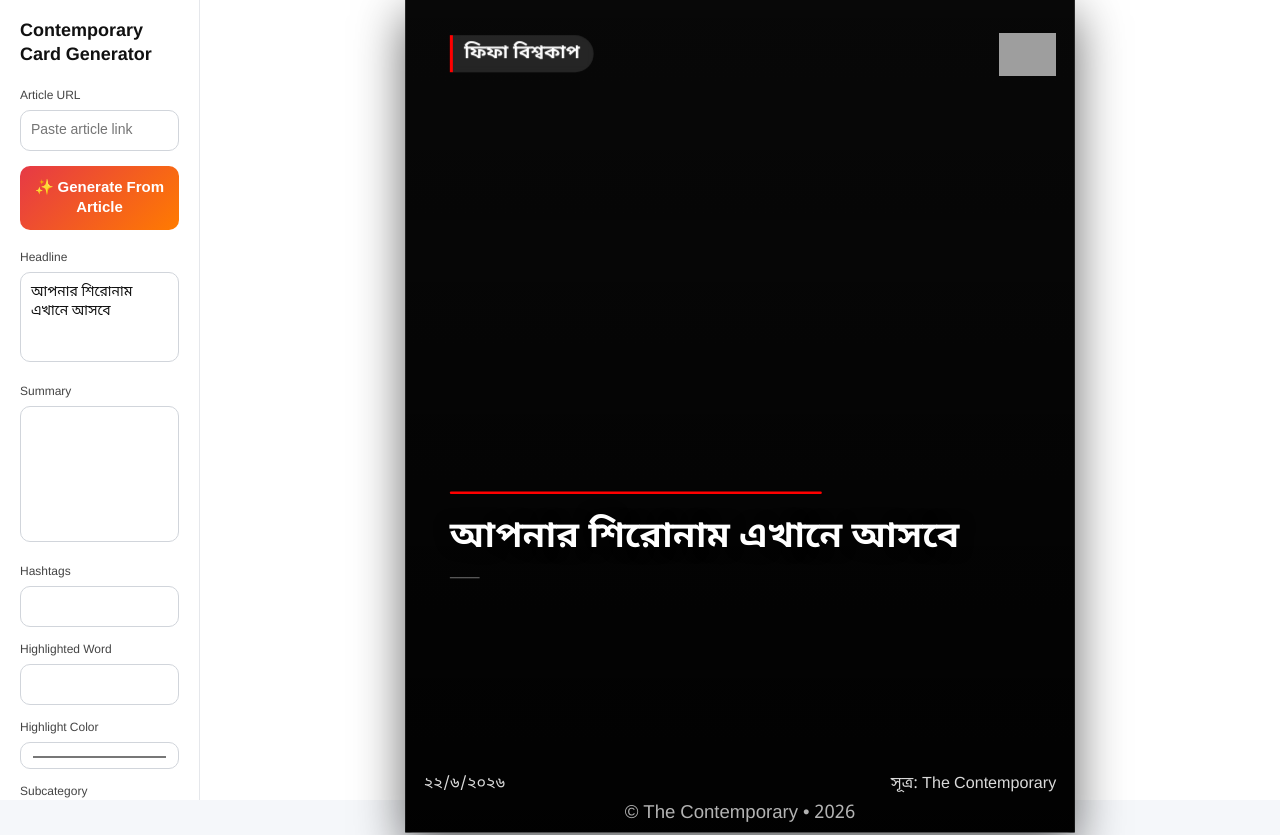
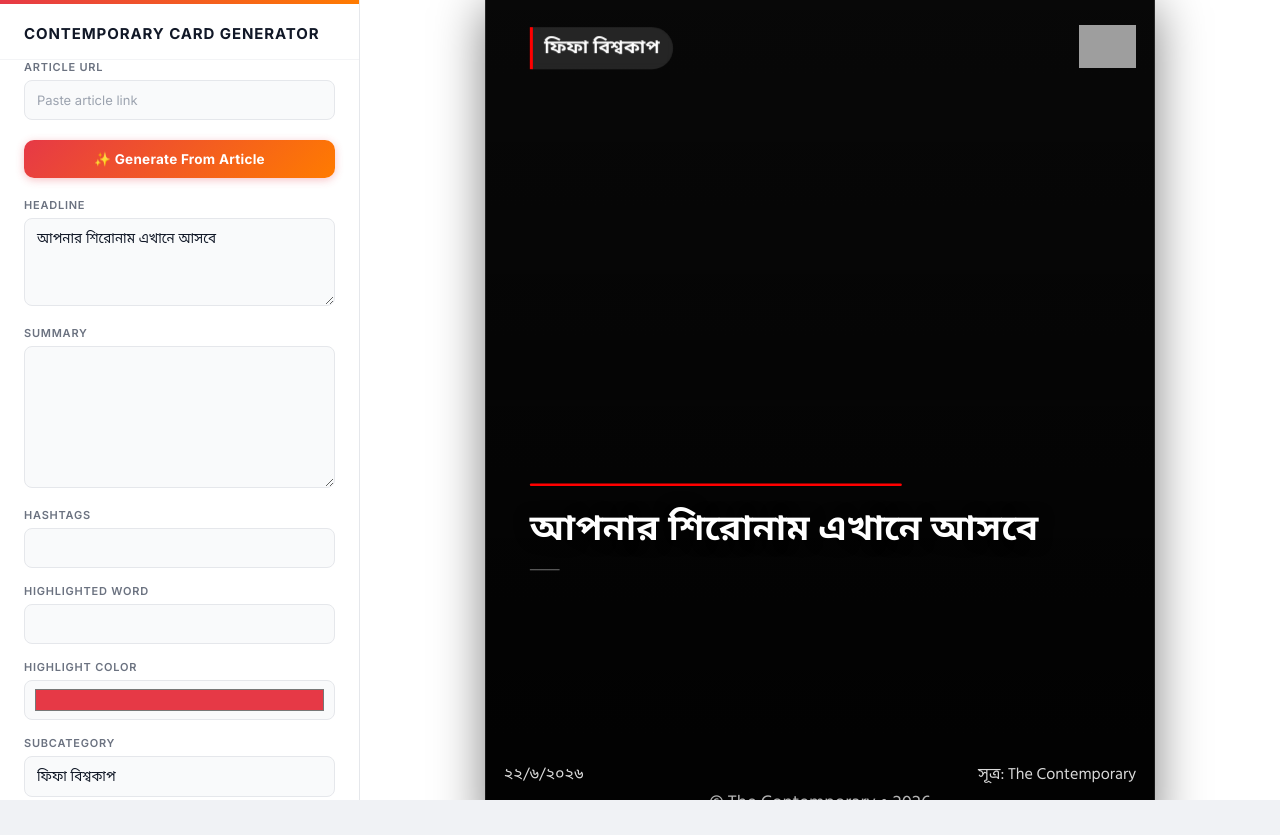
Before and after one commit to Sumaiya-Tabassum42/manual_temp, a React (Vite) app: page / in a window 1280 px wide. Shown: the top 835 px of the page. After the commit the page ends 800 px from the top, so only its background shows below. Built offline with nearby package versions, Linux system fonts and the light colour scheme; grey boxes are pictures that could not be loaded.

Commit message:
Update index.css

```diff
--- a/src/index.css
+++ b/src/index.css
@@ -1,160 +1,232 @@
+@import url('https://fonts.googleapis.com/css2?family=Inter:wght@400;500;600;700&family=Hind+Siliguri:wght@400;500;600;700&family=Noto+Sans+Bengali:wght@400;500;600;700&display=swap');
 
+/* ─── RESET ─── */
 * {
   margin: 0;
   padding: 0;
   box-sizing: border-box;
+}
+
+/* ─── CARD EXPORT (unchanged) ─── */
+#export-card {
+  width: 1080px;
+  height: 1350px;
   font-family: "Hind Siliguri", "Noto Sans Bengali", sans-serif;
 }
 
-#export-card {
-
-width:1080px;
-height:1350px;
-
-font-family:
-"Hind Siliguri",
-"Noto Sans Bengali",
-sans-serif;
-
-}
-
+/* ─── BODY ─── */
 body {
-  background: #f5f7fa;
-
-
+  background: #f0f2f5;
+  font-family: "Inter", "Hind Siliguri", "Noto Sans Bengali", sans-serif;
   -webkit-font-smoothing: antialiased;
   -moz-osx-font-smoothing: grayscale;
   text-rendering: geometricPrecision;
+  color: #111827;
 }
 
-.generate-btn{
-
-width:100%;
-
-padding:12px;
-
-margin-bottom:20px;
-
-border:none;
-
-border-radius:10px;
-
-background:
-linear-gradient(
-135deg,
-#E63946,
-#ff7b00
-);
-
-color:white;
-
-font-weight:700;
-
-cursor:pointer;
-
-font-size:15px;
-
-}
-
-
-.generate-btn:disabled{
-
-opacity:.5;
-
-cursor:not-allowed;
-
-}
-
-/* LAYOUT */
+/* ─── LAYOUT ─── */
 .app-container {
   display: flex;
   height: 100vh;
+  overflow: hidden;
 }
 
-/* LEFT PANEL */
+/* ─── LEFT PANEL ─── */
 .editor {
-  width: 380px;
+  width: 360px;
+  min-width: 360px;
   background: #ffffff;
   border-right: 1px solid #e5e7eb;
-  padding: 20px;
+  padding: 0;
   overflow-y: auto;
+  display: flex;
+  flex-direction: column;
+  box-shadow: 2px 0 12px rgba(0, 0, 0, 0.06);
+}
+
+/* Panel header bar */
+.editor::before {
+  content: '';
+  display: block;
+  height: 4px;
+  background: linear-gradient(90deg, #E63946, #ff7b00);
+  flex-shrink: 0;
 }
 
 .panel-title {
-  font-size: 18px;
-  margin-bottom: 20px;
-  color: #111;
+  font-family: "Inter", sans-serif;
+  font-size: 15px;
+  font-weight: 700;
+  letter-spacing: 0.01em;
+  color: #111827;
+  padding: 20px 24px 16px;
+  border-bottom: 1px solid #f3f4f6;
+  text-transform: uppercase;
+  letter-spacing: 0.06em;
+  background: #ffffff;
 }
 
-/* INPUT GROUPS */
+/* ─── INNER SCROLL AREA ─── */
+.editor > .generate-btn {
+  margin-top: 4px;
+}
+
+/* ─── INPUT GROUPS ─── */
 .group {
-  margin-bottom: 15px;
+  margin-bottom: 16px;
+  padding-left: 24px;
+  padding-right: 24px;
 }
 
 .group label {
   display: block;
-  font-size: 12px;
-  color: #444;
+  font-family: "Inter", sans-serif;
+  font-size: 11px;
+  font-weight: 600;
+  color: #6b7280;
+  text-transform: uppercase;
+  letter-spacing: 0.07em;
   margin-bottom: 6px;
 }
 
-/* INPUTS */
+/* ─── INPUTS ─── */
 .editor input,
 .editor select,
 .editor textarea {
   width: 100%;
-  padding: 10px;
-  border-radius: 10px;
-  border: 1px solid #d1d5db;
+  padding: 9px 12px;
+  border-radius: 8px;
+  border: 1px solid #e5e7eb;
+  background: #f9fafb;
+  color: #111827;
+  outline: none;
+  font-family: "Inter", "Hind Siliguri", "Noto Sans Bengali", sans-serif;
+  font-size: 13.5px;
+  line-height: 1.5;
+  transition: border-color 0.15s, box-shadow 0.15s, background 0.15s;
+}
+
+.editor input:focus,
+.editor select:focus,
+.editor textarea:focus {
+  border-color: #E63946;
   background: #ffffff;
-  color: #111111;
-  outline: none;
-  font-size: 14px;
+  box-shadow: 0 0 0 3px rgba(230, 57, 70, 0.10);
+}
+
+.editor input::placeholder,
+.editor textarea::placeholder {
+  color: #9ca3af;
+  font-size: 13px;
 }
 
 .editor textarea {
-  min-height: 90px;
-  resize: none;
+  min-height: 88px;
+  resize: vertical;
 }
 
-/* RIGHT PANEL */
+/* color picker special treatment */
+.editor input[type="color"] {
+  height: 40px;
+  padding: 4px 8px;
+  cursor: pointer;
+  border-radius: 8px;
+}
+
+/* ─── GENERATE BUTTON ─── */
+.generate-btn {
+  display: block;
+  width: calc(100% - 48px);
+  margin: 0 24px 20px;
+  padding: 11px 16px;
+  border: none;
+  border-radius: 10px;
+  background: linear-gradient(135deg, #E63946 0%, #ff7b00 100%);
+  color: #ffffff;
+  font-family: "Inter", sans-serif;
+  font-weight: 700;
+  font-size: 13.5px;
+  letter-spacing: 0.02em;
+  cursor: pointer;
+  transition: opacity 0.2s, transform 0.15s, box-shadow 0.15s;
+  box-shadow: 0 2px 8px rgba(230, 57, 70, 0.30);
+}
+
+.generate-btn:hover:not(:disabled) {
+  opacity: 0.93;
+  transform: translateY(-1px);
+  box-shadow: 0 4px 14px rgba(230, 57, 70, 0.38);
+}
+
+.generate-btn:active:not(:disabled) {
+  transform: translateY(0);
+}
+
+.generate-btn:disabled {
+  opacity: 0.5;
+  cursor: not-allowed;
+  transform: none;
+  box-shadow: none;
+}
+
+/* ─── RIGHT PANEL ─── */
 .preview {
   flex: 1;
   display: flex;
   flex-direction: column;
   align-items: center;
   justify-content: center;
-  gap: 1px;
+  gap: 20px;
+  background: #f0f2f5;
+  overflow: hidden;
 }
 
-.download-btn {
-  margin-top: -70px;
-}
-
-/* CARD ZOOM (ONLY VISUAL) */
+/* ─── CARD ZOOM ─── */
 .preview-frame {
   transform: scale(0.62);
   transform-origin: center;
-
-  /* 🔥 PRO SHADOW FOR BETTER PREVIEW */
-  box-shadow: 0 30px 80px rgba(0,0,0,0.6);
+  box-shadow: 0 30px 80px rgba(0, 0, 0, 0.50);
   border-radius: 12px;
 }
 
-
-
-/* DOWNLOAD BUTTON */
+/* ─── DOWNLOAD BUTTON ─── */
 .download-btn {
-  padding: 12px 18px;
-  background: linear-gradient(135deg, #ffcc00, #ff9900);
+  margin-top: -70px;
+  padding: 11px 24px;
+  background: #111827;
   border: none;
   border-radius: 10px;
-  font-weight: 700;
+  font-family: "Inter", sans-serif;
+  font-weight: 600;
+  font-size: 13.5px;
   cursor: pointer;
-  color: black;
-  transition: 0.2s ease;
+  color: #ffffff;
+  letter-spacing: 0.02em;
+  transition: background 0.2s, transform 0.15s, box-shadow 0.15s;
+  box-shadow: 0 2px 8px rgba(0, 0, 0, 0.18);
 }
 
 .download-btn:hover {
-  transform: scale(1.05);
+  background: #1f2937;
+  transform: translateY(-1px);
+  box-shadow: 0 4px 14px rgba(0, 0, 0, 0.24);
 }
+
+.download-btn:active {
+  transform: translateY(0);
+}
+
+/* ─── SCROLLBAR (left panel) ─── */
+.editor::-webkit-scrollbar {
+  width: 5px;
+}
+.editor::-webkit-scrollbar-track {
+  background: transparent;
+}
+.editor::-webkit-scrollbar-thumb {
+  background: #e5e7eb;
+  border-radius: 99px;
+}
+.editor::-webkit-scrollbar-thumb:hover {
+  background: #d1d5db;
+}
```
